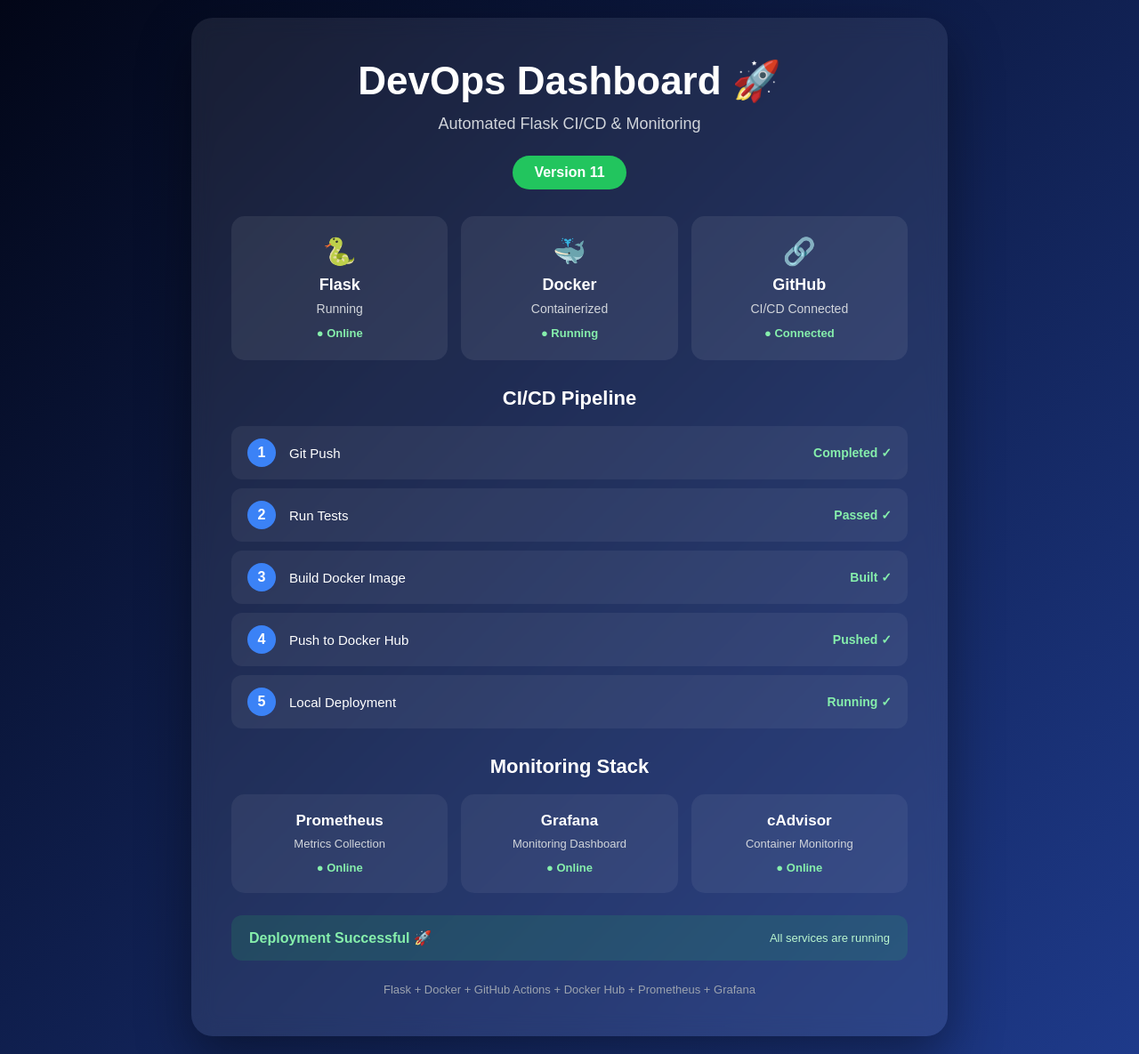
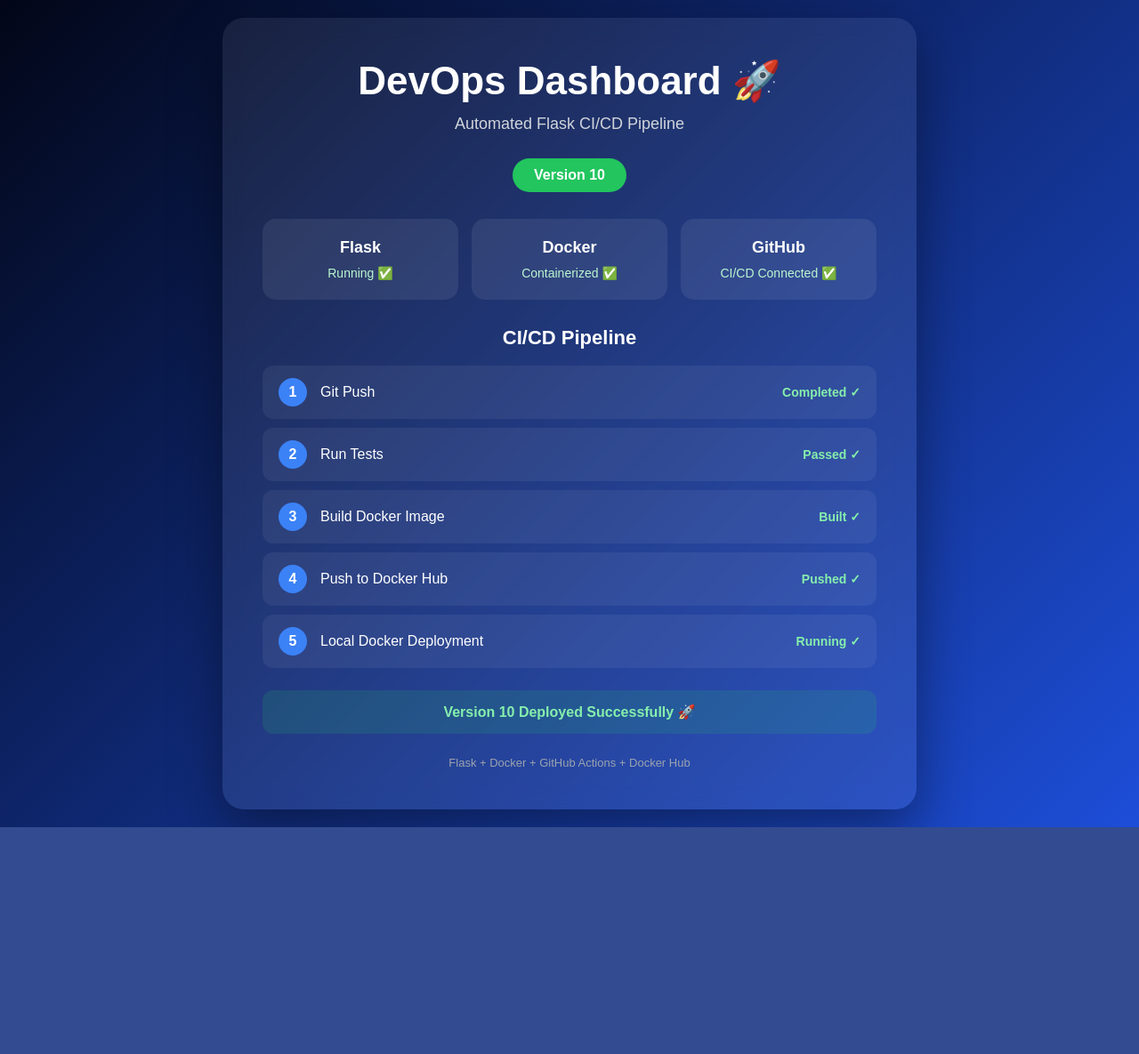
Before and after one commit to waleednemer/flask-app-devops, a Flask app: template templates/index.html in a window 1280 px wide. Shown: the whole page at 89% size. After the commit the page ends 930 px from the top, so only its background shows below. Run offline with Flask 3, Linux system fonts and the light colour scheme; the template is opened without the code that fills it, so the values that code supplies are empty.

Commit message:
Update DevOps Dashboard to Version 10

```diff
--- a/static/css/style.css
+++ /dev/null
@@ -1,305 +0,0 @@
-* {
-    margin: 0;
-    padding: 0;
-    box-sizing: border-box;
-}
-
-body {
-    min-height: 100vh;
-    display: flex;
-    justify-content: center;
-    align-items: center;
-
-    font-family: Arial, sans-serif;
-
-    background:
-        linear-gradient(135deg, #020617, #1e3a8a);
-
-    color: white;
-
-    padding: 20px;
-}
-
-.container {
-    width: 850px;
-    max-width: 100%;
-
-    background: rgba(255, 255, 255, 0.08);
-
-    padding: 45px;
-
-    border-radius: 24px;
-
-    box-shadow:
-        0 25px 60px rgba(0, 0, 0, 0.4);
-
-    backdrop-filter: blur(12px);
-}
-
-
-/* Header */
-
-header {
-    text-align: center;
-}
-
-h1 {
-    font-size: 44px;
-    margin-bottom: 12px;
-}
-
-.subtitle {
-    font-size: 18px;
-    color: #d1d5db;
-    margin-bottom: 25px;
-}
-
-.version {
-    display: inline-block;
-
-    padding: 10px 24px;
-
-    background: #22c55e;
-
-    border-radius: 30px;
-
-    font-weight: bold;
-
-    margin-bottom: 30px;
-}
-
-
-/* Services */
-
-.services {
-    display: grid;
-
-    grid-template-columns:
-        repeat(3, 1fr);
-
-    gap: 15px;
-
-    margin-bottom: 30px;
-}
-
-.service {
-    background:
-        rgba(255, 255, 255, 0.08);
-
-    padding: 22px 10px;
-
-    border-radius: 15px;
-
-    text-align: center;
-}
-
-.icon {
-    font-size: 30px;
-
-    margin-bottom: 10px;
-}
-
-.service h3 {
-    font-size: 18px;
-
-    margin-bottom: 8px;
-}
-
-.service p {
-    font-size: 14px;
-
-    color: #d1d5db;
-
-    margin-bottom: 10px;
-}
-
-.badge {
-    color: #86efac;
-
-    font-size: 13px;
-
-    font-weight: bold;
-}
-
-
-/* Pipeline */
-
-.pipeline {
-    margin-bottom: 30px;
-}
-
-.pipeline h2,
-.monitoring h2 {
-    text-align: center;
-
-    font-size: 22px;
-
-    margin-bottom: 18px;
-}
-
-.step {
-    display: flex;
-
-    align-items: center;
-
-    gap: 15px;
-
-    background:
-        rgba(255, 255, 255, 0.06);
-
-    padding: 14px 18px;
-
-    margin-bottom: 10px;
-
-    border-radius: 12px;
-}
-
-.step-number {
-    width: 32px;
-    height: 32px;
-
-    display: flex;
-
-    justify-content: center;
-    align-items: center;
-
-    background: #3b82f6;
-
-    border-radius: 50%;
-
-    font-weight: bold;
-
-    flex-shrink: 0;
-}
-
-.step-name {
-    font-size: 15px;
-}
-
-.step-status {
-    margin-left: auto;
-
-    color: #86efac;
-
-    font-size: 14px;
-
-    font-weight: bold;
-}
-
-
-/* Monitoring */
-
-.monitoring {
-    margin-bottom: 25px;
-}
-
-.monitor-grid {
-    display: grid;
-
-    grid-template-columns:
-        repeat(3, 1fr);
-
-    gap: 15px;
-}
-
-.monitor {
-    background:
-        rgba(255, 255, 255, 0.06);
-
-    padding: 20px;
-
-    border-radius: 15px;
-
-    text-align: center;
-}
-
-.monitor h3 {
-    font-size: 17px;
-
-    margin-bottom: 8px;
-}
-
-.monitor p {
-    font-size: 13px;
-
-    color: #d1d5db;
-
-    margin-bottom: 10px;
-}
-
-.status-online {
-    color: #86efac;
-
-    font-size: 13px;
-
-    font-weight: bold;
-}
-
-
-/* Deployment */
-
-.deployment-status {
-    display: flex;
-
-    justify-content: space-between;
-
-    align-items: center;
-
-    gap: 15px;
-
-    padding: 16px 20px;
-
-    border-radius: 12px;
-
-    background:
-        rgba(34, 197, 94, 0.15);
-
-    color: #86efac;
-
-    margin-bottom: 25px;
-}
-
-.deployment-status span {
-    font-size: 13px;
-
-    color: #bbf7d0;
-}
-
-
-/* Footer */
-
-footer {
-    text-align: center;
-
-    font-size: 13px;
-
-    color: #9ca3af;
-}
-
-
-/* Responsive */
-
-@media (max-width: 650px) {
-
-    .container {
-        padding: 30px 20px;
-    }
-
-    h1 {
-        font-size: 34px;
-    }
-
-    .services,
-    .monitor-grid {
-        grid-template-columns: 1fr;
-    }
-
-    .deployment-status {
-        flex-direction: column;
-    }
-
-    .step {
-        font-size: 14px;
-    }
-
-}
--- a/templates/index.html
+++ b/templates/index.html
@@ -4,137 +4,230 @@
     <meta charset="UTF-8">
     <meta name="viewport" content="width=device-width, initial-scale=1.0">
 
-    <title>Flask DevOps Dashboard - V11</title>
+    <title>Flask DevOps Dashboard - V10</title>
 
-    <link rel="stylesheet" href="{{ url_for('static', filename='css/style.css') }}">
+    <style>
+        * {
+            margin: 0;
+            padding: 0;
+            box-sizing: border-box;
+        }
+
+        body {
+            min-height: 100vh;
+            display: flex;
+            justify-content: center;
+            align-items: center;
+            font-family: Arial, sans-serif;
+            background: linear-gradient(135deg, #020617, #1d4ed8);
+            color: white;
+            padding: 20px;
+        }
+
+        .container {
+            width: 780px;
+            max-width: 100%;
+            text-align: center;
+            background: rgba(255, 255, 255, 0.08);
+            padding: 45px;
+            border-radius: 24px;
+            box-shadow: 0 25px 60px rgba(0, 0, 0, 0.4);
+            backdrop-filter: blur(12px);
+        }
+
+        h1 {
+            font-size: 44px;
+            margin-bottom: 12px;
+        }
+
+        .subtitle {
+            font-size: 18px;
+            color: #d1d5db;
+            margin-bottom: 28px;
+        }
+
+        .version {
+            display: inline-block;
+            padding: 10px 24px;
+            background: #22c55e;
+            border-radius: 30px;
+            font-weight: bold;
+            margin-bottom: 30px;
+        }
+
+        .services {
+            display: grid;
+            grid-template-columns: repeat(3, 1fr);
+            gap: 15px;
+            margin-bottom: 30px;
+        }
+
+        .service {
+            background: rgba(255, 255, 255, 0.08);
+            padding: 22px 10px;
+            border-radius: 15px;
+        }
+
+        .service h3 {
+            font-size: 18px;
+            margin-bottom: 10px;
+        }
+
+        .service p {
+            font-size: 14px;
+            color: #bbf7d0;
+        }
+
+        .pipeline {
+            text-align: left;
+            margin-bottom: 25px;
+        }
+
+        .pipeline h2 {
+            text-align: center;
+            font-size: 22px;
+            margin-bottom: 18px;
+        }
+
+        .step {
+            display: flex;
+            align-items: center;
+            gap: 15px;
+            background: rgba(255, 255, 255, 0.06);
+            padding: 14px 18px;
+            margin-bottom: 10px;
+            border-radius: 12px;
+        }
+
+        .step-number {
+            width: 32px;
+            height: 32px;
+            display: flex;
+            justify-content: center;
+            align-items: center;
+            background: #3b82f6;
+            border-radius: 50%;
+            font-weight: bold;
+            flex-shrink: 0;
+        }
+
+        .step-status {
+            margin-left: auto;
+            color: #86efac;
+            font-size: 14px;
+            font-weight: bold;
+        }
+
+        .status {
+            padding: 15px;
+            border-radius: 12px;
+            background: rgba(34, 197, 94, 0.15);
+            color: #86efac;
+            font-weight: bold;
+        }
+
+        .footer {
+            margin-top: 25px;
+            font-size: 13px;
+            color: #9ca3af;
+        }
+
+        @media (max-width: 600px) {
+            .services {
+                grid-template-columns: 1fr;
+            }
+
+            .container {
+                padding: 30px 20px;
+            }
+
+            h1 {
+                font-size: 34px;
+            }
+
+            .step {
+                font-size: 14px;
+            }
+        }
+    </style>
 </head>
 
 <body>
 
     <div class="container">
 
-        <header>
         <h1>DevOps Dashboard 🚀</h1>
 
         <p class="subtitle">
-                Automated Flask CI/CD & Monitoring
+            Automated Flask CI/CD Pipeline
         </p>
 
         <div class="version">
-                Version 11
+            Version 10
         </div>
-        </header>
 
-
-        <!-- Services -->
-
-        <section class="services">
+        <div class="services">
 
             <div class="service">
-                <div class="icon">🐍</div>
                 <h3>Flask</h3>
-                <p>Running</p>
-                <span class="badge">● Online</span>
+                <p>Running ✅</p>
             </div>
 
             <div class="service">
-                <div class="icon">🐳</div>
                 <h3>Docker</h3>
-                <p>Containerized</p>
-                <span class="badge">● Running</span>
+                <p>Containerized ✅</p>
             </div>
 
             <div class="service">
-                <div class="icon">🔗</div>
                 <h3>GitHub</h3>
-                <p>CI/CD Connected</p>
-                <span class="badge">● Connected</span>
+                <p>CI/CD Connected ✅</p>
             </div>
 
-        </section>
+        </div>
 
-
-        <!-- CI/CD Pipeline -->
-
-        <section class="pipeline">
+        <div class="pipeline">
 
             <h2>CI/CD Pipeline</h2>
 
             <div class="step">
                 <div class="step-number">1</div>
-                <div class="step-name">Git Push</div>
+                <div>Git Push</div>
                 <div class="step-status">Completed ✓</div>
             </div>
 
             <div class="step">
                 <div class="step-number">2</div>
-                <div class="step-name">Run Tests</div>
+                <div>Run Tests</div>
                 <div class="step-status">Passed ✓</div>
             </div>
 
             <div class="step">
                 <div class="step-number">3</div>
-                <div class="step-name">Build Docker Image</div>
+                <div>Build Docker Image</div>
                 <div class="step-status">Built ✓</div>
             </div>
 
             <div class="step">
                 <div class="step-number">4</div>
-                <div class="step-name">Push to Docker Hub</div>
+                <div>Push to Docker Hub</div>
                 <div class="step-status">Pushed ✓</div>
             </div>
 
             <div class="step">
                 <div class="step-number">5</div>
-                <div class="step-name">Local Deployment</div>
+                <div>Local Docker Deployment</div>
                 <div class="step-status">Running ✓</div>
-            </div>
-
-        </section>
-
-
-        <!-- Monitoring -->
-
-        <section class="monitoring">
-
-            <h2>Monitoring Stack</h2>
-
-            <div class="monitor-grid">
-
-                <div class="monitor">
-                    <h3>Prometheus</h3>
-                    <p>Metrics Collection</p>
-                    <span class="status-online">● Online</span>
-                </div>
-
-                <div class="monitor">
-                    <h3>Grafana</h3>
-                    <p>Monitoring Dashboard</p>
-                    <span class="status-online">● Online</span>
-                </div>
-
-                <div class="monitor">
-                    <h3>cAdvisor</h3>
-                    <p>Container Monitoring</p>
-                    <span class="status-online">● Online</span>
             </div>
 
         </div>
 
-        </section>
-
-
-        <!-- Deployment Status -->
-
-        <div class="deployment-status">
-            <strong>Deployment Successful 🚀</strong>
-            <span>All services are running</span>
+        <div class="status">
+            Version 10 Deployed Successfully 🚀
         </div>
 
-
-        <footer>
-            Flask + Docker + GitHub Actions + Docker Hub + Prometheus + Grafana
-        </footer>
+        <div class="footer">
+            Flask + Docker + GitHub Actions + Docker Hub
+        </div>
 
     </div>
 
```
Lines whose indentation alone changed are shown as unchanged.
